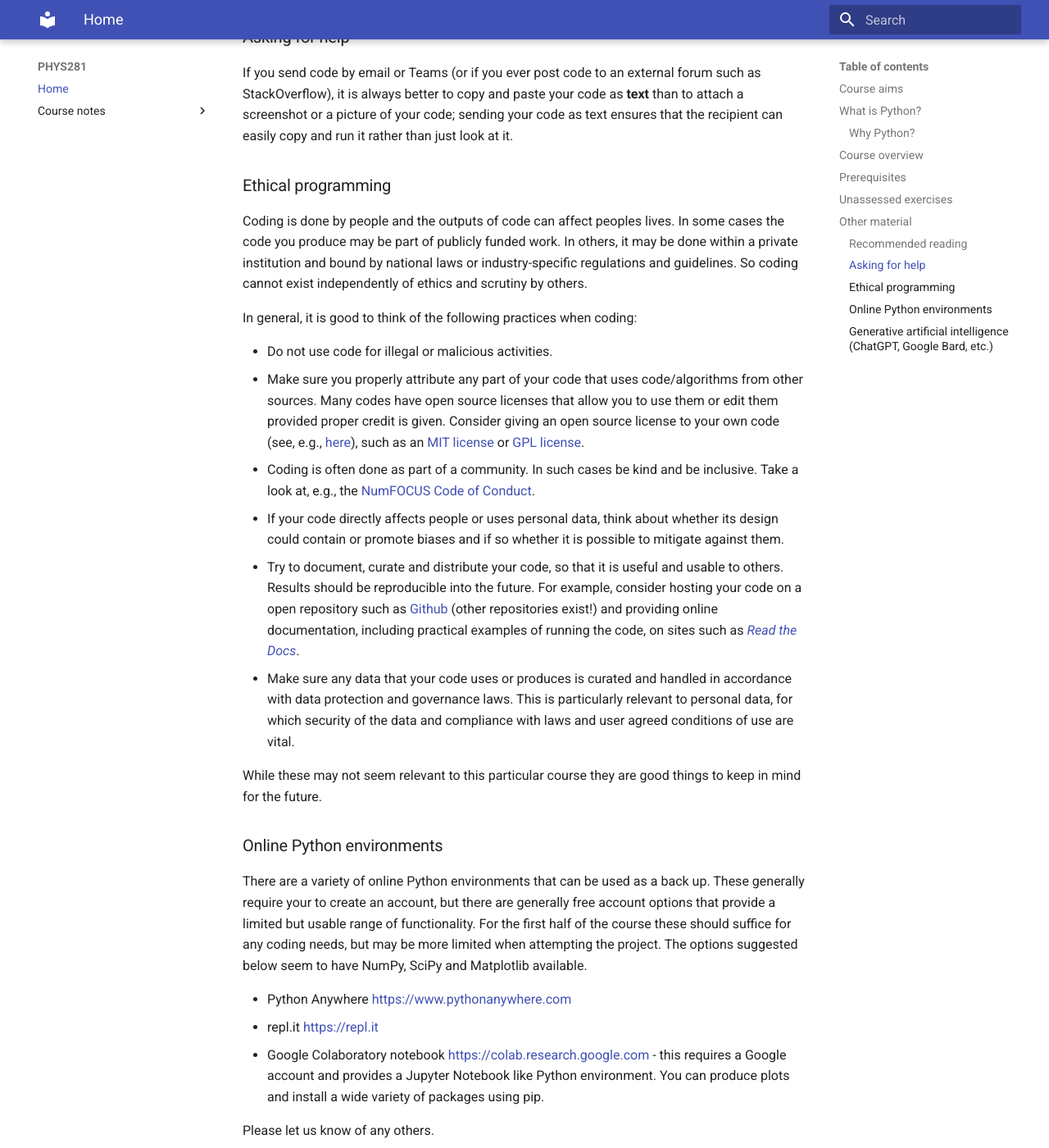
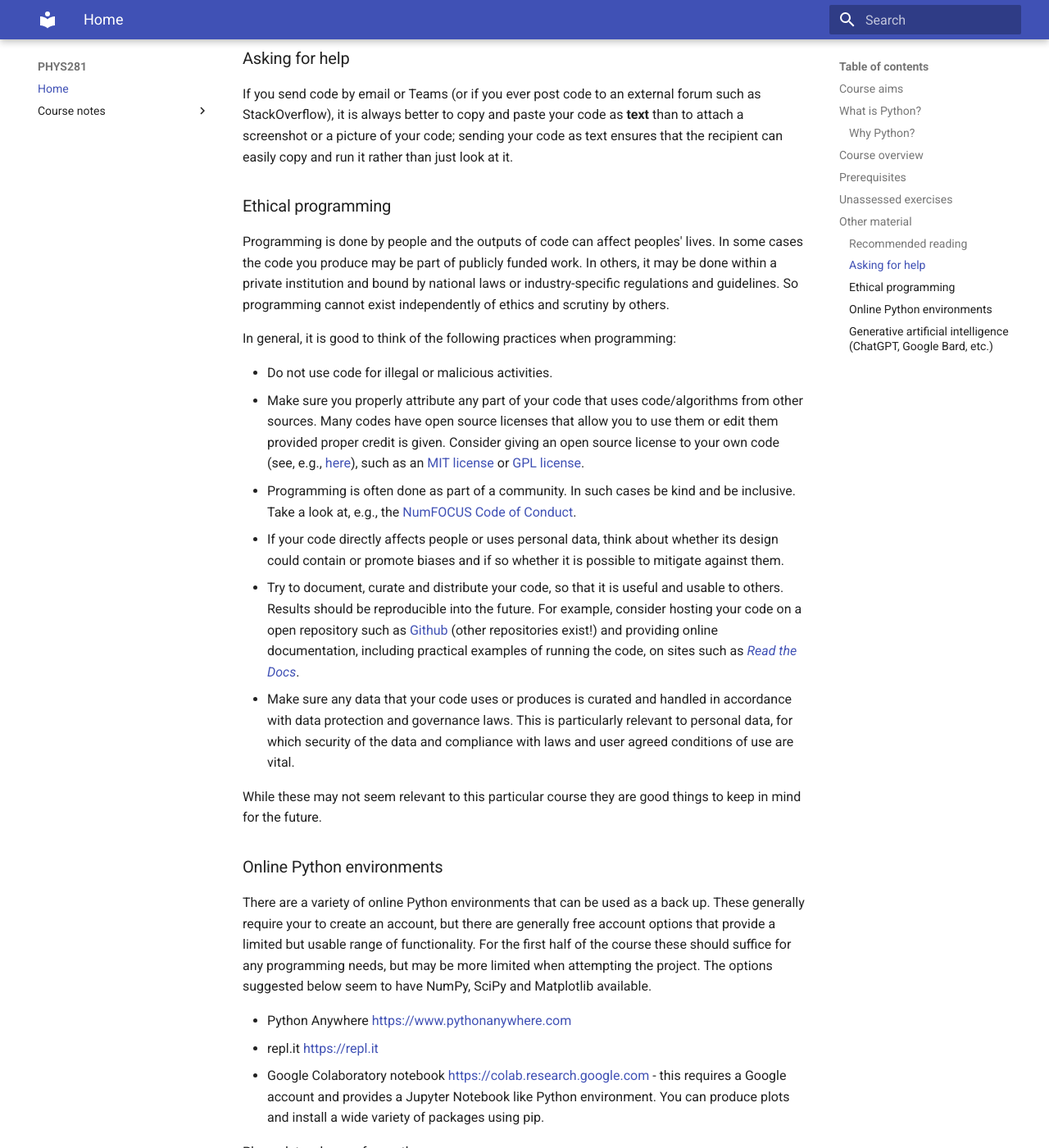
Before and after one commit to ndd21/PHYS281, an MkDocs documentation site: the page built from docs/index.md, in a window 1280 px wide and 1400 px high, scrolled down 4776 px. Shown: the whole window at 82% size. Built offline with MkDocs 1.6.1 and Material for MkDocs 9.7.7, drawn with Linux system fonts in a browser that asks for light colours; some of the changed text lies outside the part shown.

Commit message:
Fixed missing apostrophe.  "Coding" -> "Programming" in a few places.

```diff
--- a/docs/index.md
+++ b/docs/index.md
@@ -128,10 +128,10 @@
 
 The course assessment consists of two main components:
 
-* Coding exercises and quizzes over Weeks 1-5 of Michaelmas Term
+* Programming exercises and quizzes over Weeks 1-5 of Michaelmas Term
 * A project over Weeks 6-10 of Michaelmas Term
 
-The coding exercises and quizzes in Weeks 1-5 count for 30% of the
+The programming exercises and quizzes in Weeks 1-5 count for 30% of the
 overall grade (6% each week), with the project counting for 70%.
 
 Help and guidance for the exercises and project will be provided in
@@ -139,7 +139,7 @@
 students will be assigned to one of these three sessions. There will
 also be an "office hour" drop-in slot for additional help.
 
-The coding exercises and quizzes must be submitted on Moodle by 14:00
+The programming exercises and quizzes must be submitted on Moodle by 14:00
 on the Tuesday the week after the associated lab session (e.g., the
 Week 1 assignment should be submitted no later than 14:00 on the
 Tuesday of Week 2). The late submission deadline is 14:00 on the
@@ -229,14 +229,14 @@
 
 ### Ethical programming
 
-Coding is done by people and the outputs of code can affect peoples
+Programming is done by people and the outputs of code can affect peoples'
 lives. In some cases the code you produce may be part of publicly
 funded work. In others, it may be done within a private institution
 and bound by national laws or industry-specific regulations and
-guidelines. So coding cannot exist independently of ethics and
+guidelines. So programming cannot exist independently of ethics and
 scrutiny by others.
 
-In general, it is good to think of the following practices when coding:
+In general, it is good to think of the following practices when programming:
 
 * Do not use code for illegal or malicious activities.
 * Make sure you properly attribute any part of your code that uses code/algorithms from other
@@ -245,7 +245,7 @@
   [here](https://choosealicense.com/)), such as an [MIT
   license](https://choosealicense.com/licenses/mit/) or [GPL
   license](https://choosealicense.com/licenses/gpl-3.0/).
-* Coding is often done as part of a community. In such cases be kind and be inclusive. Take a look
+* Programming is often done as part of a community. In such cases be kind and be inclusive. Take a look
   at, e.g., the [NumFOCUS Code of Conduct](https://numfocus.org/code-of-conduct).
 * If your code directly affects people or uses personal data, think about whether its design could
   contain or promote biases and if so whether it is possible to mitigate against them.
@@ -267,7 +267,7 @@
 a back up. These generally require your to create an account, but
 there are generally free account options that provide a limited but
 usable range of functionality. For the first half of the course these
-should suffice for any coding needs, but may be more limited when
+should suffice for any programming needs, but may be more limited when
 attempting the project. The options suggested below seem to have
 NumPy, SciPy and Matplotlib available.
 
```
Also changed, not shown: docs/demo-error-checking.md (+1 -1 lines), docs/demo-terminal.md (+1 -1 lines), docs/markinggrid.md (+1 -1 lines).
